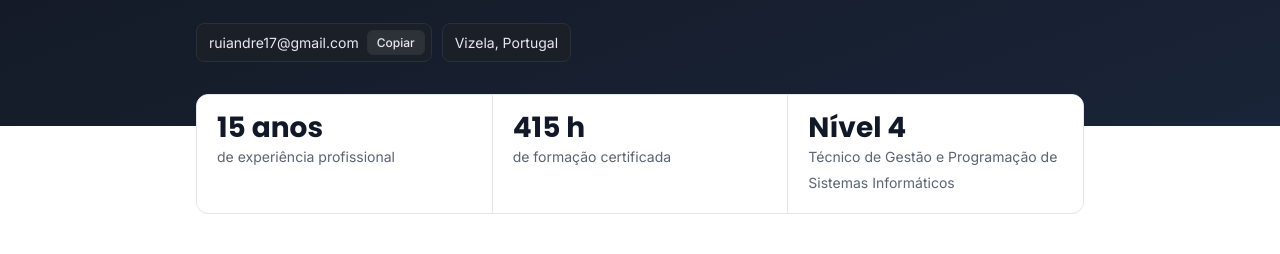
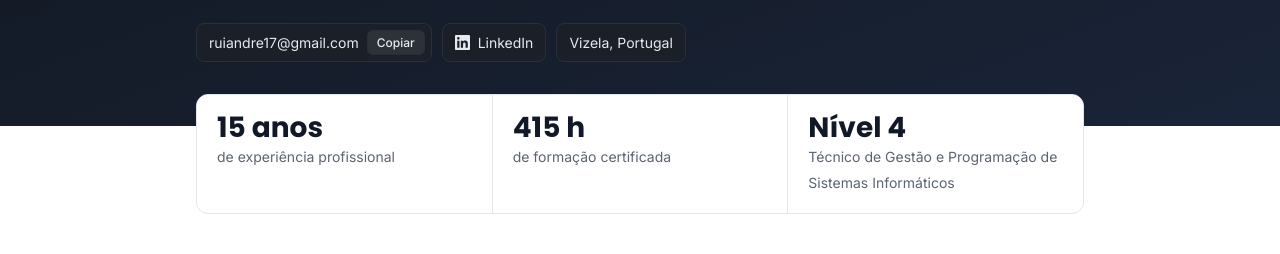
Before and after one commit to andremiranda1991/andremiranda1991.github.io, a plain HTML site: page index.html in a window 1280 px wide. Shown: the part 546-800 px from the top of the page. Drawn offline with Linux system fonts and the light colour scheme.

Commit message:
Adiciona link para o LinkedIn
Co-Authored-By: Claude Opus 5.5 <noreply@anthropic.com>

```diff
--- a/index.html
+++ b/index.html
@@ -65,6 +65,9 @@
   .contact { display: inline-flex; align-items: center; gap: 8px; background: var(--glass); border: 1px solid var(--glass-line);
              border-radius: 8px; padding: 6px 6px 6px 12px; font-size: 14px; color: var(--navy-ink); min-width: 0; }
   .contact span { user-select: all; overflow-wrap: anywhere; }
+  .contact.link { padding-right: 12px; text-decoration: none; }
+  .contact.link svg { width: 15px; height: 15px; fill: currentColor; flex-shrink: 0; }
+  .contact.link:hover { border-color: var(--gold); }
   .contact.loc { padding-right: 12px; }
   .copy { font: 500 12px var(--f-body); color: var(--navy-ink); background: rgba(255,255,255,.08); border: 1px solid var(--glass-line); border-radius: 6px; padding: 4px 9px; cursor: pointer; }
   .copy:hover { background: var(--gold); color: var(--navy); }
@@ -174,6 +177,7 @@
       <p class="lead">Técnico de Sistemas e Tecnologias da Informação na Escola de Letras, Artes e Ciências Humanas (ELACH) da Universidade do Minho, responsável pelo suporte técnico a docentes, investigadores, funcionários e estudantes, pela manutenção de equipamentos e sistemas informáticos e pela atualização e criação de conteúdos nos sites institucionais da Escola. Conta com mais de 15 anos de experiência profissional no setor industrial, nas áreas de gestão de clientes, negociação com fornecedores e cumprimento de prazos, e investe de forma contínua em formação certificada nas áreas da programação, da inteligência artificial, da contabilidade e da eletricidade.</p>
       <div class="contacts">
         <div class="contact"><span id="em">ruiandre17@gmail.com</span><button class="copy" type="button" data-copy="em">Copiar</button></div>
+        <a class="contact link" href="https://www.linkedin.com/in/rui-andr%C3%A9-miranda-bb719b171/" target="_blank" rel="noopener"><svg viewBox="0 0 24 24" aria-hidden="true"><path d="M20.45 20.45h-3.56v-5.57c0-1.33-.02-3.04-1.85-3.04-1.85 0-2.14 1.45-2.14 2.94v5.67H9.34V9h3.42v1.56h.05c.48-.9 1.64-1.85 3.37-1.85 3.6 0 4.27 2.37 4.27 5.46v6.28zM5.34 7.43a2.06 2.06 0 1 1 0-4.13 2.06 2.06 0 0 1 0 4.13zM7.12 20.45H3.56V9h3.56v11.45zM22.22 0H1.77C.79 0 0 .77 0 1.73v20.54C0 23.23.79 24 1.77 24h20.45c.98 0 1.78-.77 1.78-1.73V1.73C24 .77 23.2 0 22.22 0z"/></svg>LinkedIn</a>
         <div class="contact loc"><span>Vizela, Portugal</span></div>
       </div>
     </div>
@@ -315,6 +319,7 @@
     <h2>Contactos</h2>
     <div class="contacts">
       <div class="contact"><span id="em2">ruiandre17@gmail.com</span><button class="copy" type="button" data-copy="em2">Copiar</button></div>
+        <a class="contact link" href="https://www.linkedin.com/in/rui-andr%C3%A9-miranda-bb719b171/" target="_blank" rel="noopener"><svg viewBox="0 0 24 24" aria-hidden="true"><path d="M20.45 20.45h-3.56v-5.57c0-1.33-.02-3.04-1.85-3.04-1.85 0-2.14 1.45-2.14 2.94v5.67H9.34V9h3.42v1.56h.05c.48-.9 1.64-1.85 3.37-1.85 3.6 0 4.27 2.37 4.27 5.46v6.28zM5.34 7.43a2.06 2.06 0 1 1 0-4.13 2.06 2.06 0 0 1 0 4.13zM7.12 20.45H3.56V9h3.56v11.45zM22.22 0H1.77C.79 0 0 .77 0 1.73v20.54C0 23.23.79 24 1.77 24h20.45c.98 0 1.78-.77 1.78-1.73V1.73C24 .77 23.2 0 22.22 0z"/></svg>LinkedIn</a>
     </div>
   </div>
 </footer>
```
